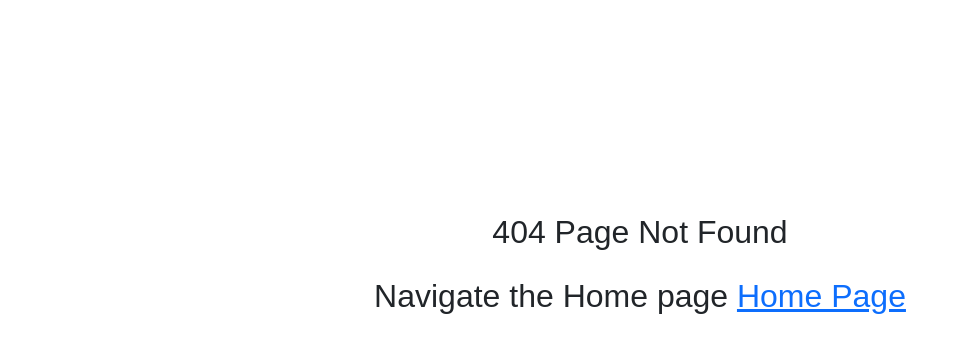
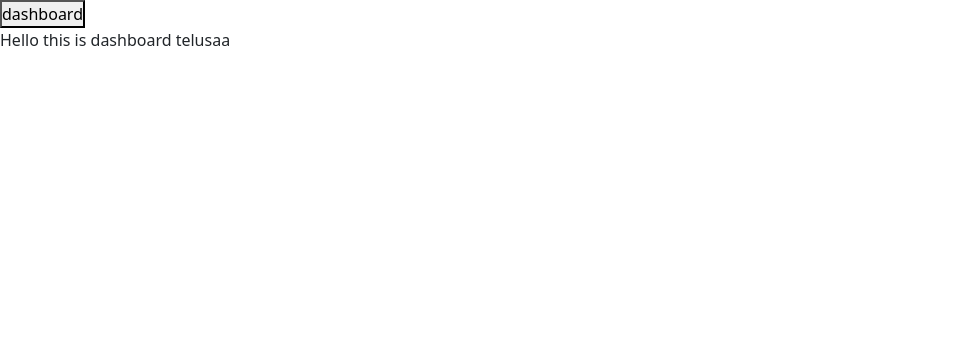
Before and after one commit to MahaboobJeelani/honeybee_website, a React (Create React App) app in the folder frontend/: page /admin in a window 1280 px wide. Before the commit this address had no page. Shown: the top 352 px of the page, without its empty margins (0-969 px from the left). Built offline with nearby package versions, Linux system fonts and the light colour scheme; sample sign-in values are in the browser's storage.

Commit message:
Updated Admin Data

```diff
--- a/frontend/src/App.js
+++ b/frontend/src/App.js
@@ -14,7 +14,7 @@ import Errorpage from './Components/Errorpage';
 import { useEffect } from 'react';
 import { jwtDecode } from 'jwt-decode';
 import AuthContext from './Context/AuthContext';
-import AdminDashboard from './Pages/AdminDashboard';
+import AdminMenu from './Pages/AdminMenu';
 
 
 const App = () => {
@@ -51,7 +51,7 @@ const App = () => {
       }
     }
     expiretime()
-  }, [navigate])
+  }, [navigate, accessToken])
 
 
   return (
@@ -65,7 +65,8 @@ const App = () => {
         <Route path="/userlogin" element={<Userlogin />} />
         <Route path='*' element={<Errorpage />} />
         <Route path='/honey/*' element={<Subroutes />} />
-        <Route path='/admindashboard' element={<AuthContext Child={AdminDashboard} />} />
+
+        <Route path='/admin/*' element={<AuthContext Child={AdminMenu} />} />
       </Routes>
     </div>
   );
--- a/frontend/src/Components/Adminlogin.jsx
+++ b/frontend/src/Components/Adminlogin.jsx
@@ -24,7 +24,7 @@ const Login = () => {
                 const token = res.data.token
                 if (token) {
                     localStorage.setItem('adminToken', res.data.token)
-                    navigate('/admindashboard')
+                    navigate('/admin')
                     toast(`${res.data.message}`);
                 }
             }).catch((error) => {
--- a/frontend/src/Components/Register.jsx
+++ b/frontend/src/Components/Register.jsx
@@ -1,4 +1,4 @@
-import React, { useEffect, useState } from 'react'
+import React, { useState } from 'react'
 import axios from 'axios'
 import '../Cssfile/Register.css'
 import { Link, useNavigate } from 'react-router-dom'
--- a/frontend/src/Pages/AdminDashboard.jsx
+++ b/frontend/src/Pages/AdminDashboard.jsx
@@ -3,7 +3,7 @@ import React from 'react'
 const AdminDashboard = () => {
   return (
     <div>
-      Hello Admin
+      Hello this is dashboard telusaa
     </div>
   )
 }
--- /dev/null
+++ b/frontend/src/Pages/AdminMenu.jsx
@@ -0,0 +1,37 @@
+import React, { useState } from 'react'
+import '../Cssfile/Adminmenu.css'
+import AdminDashboard from '../Pages/AdminDashboard'
+
+const AdminMenu = () => {
+    let [AdminMenu, setAdminMenu] = useState('dashboard')
+
+    const menu = () => {
+        switch (AdminMenu) {
+            case 'dashboard':
+                return (
+                    <div>
+                        <AdminDashboard />
+                    </div>
+                )
+
+            case 'projects':
+                return (
+                    <div>
+                        <p>This is projects page</p>
+                    </div>
+                )
+            default:
+                return null
+        }
+    }
+    return (
+        <div className='adminmenu'>
+            <button onClick={() => { setAdminMenu("projects") }}>dashboard</button>
+            <div>
+                {menu()}
+            </div>
+        </div>
+    )
+}
+
+export default AdminMenu
```
Also changed, not shown: frontend/src/Pages/AdminSubroutes.jsx (added, +11 -0 lines), frontend/src/Cssfile/Adminmenu.css (added).
